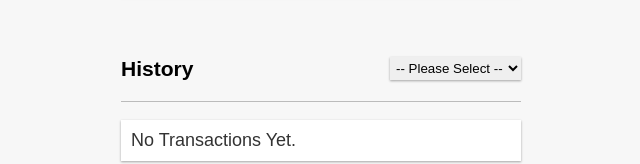
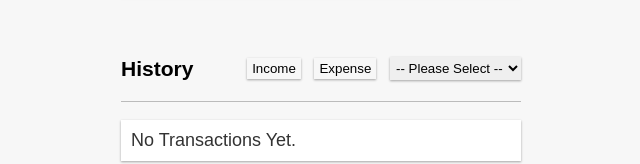
Before and after one commit to udK01/IncomeExpenseApp, a React (Vite) app: page / in a window 1280 px wide. Shown: the part 360-524 px from the top of the page, without its empty margins (319-959 px from the left). Built offline with nearby package versions, Linux system fonts and the light colour scheme.

Commit message:
Added filters for income and expense.

```diff
--- a/src/components/History.jsx
+++ b/src/components/History.jsx
@@ -4,27 +4,62 @@ import { useState, useEffect } from "react";
 export default function History(props) {
   const [transactions, setTransactions] = useState(props.transactions);
   const [selectedOption, setSelectedOption] = useState("");
+  const [historyFilter, setHistoryFilter] = useState("");
 
   const handleSelectChange = (e) => {
     setSelectedOption(e.target.value);
   };
 
+  function handleHistoryFilterChange(e) {
+    const clickedButton = e.target;
+    setHistoryFilter(clickedButton.textContent);
+
+    if (historyFilter !== clickedButton.textContent) {
+      const otherButtonId =
+        clickedButton.id === "incomeBtn" ? "expenseBtn" : "incomeBtn";
+      document.getElementById(otherButtonId).classList.remove("btnPressed");
+      clickedButton.classList.toggle("btnPressed");
+      setSelectedOption("");
+    } else {
+      clickedButton.classList.remove("btnPressed");
+      setHistoryFilter("");
+      setSelectedOption("");
+    }
+  }
+
   useEffect(() => {
     switch (selectedOption) {
       case "Ascending":
-        setTransactions(
-          [...props.transactions].sort((a, b) => a.amount - b.amount)
+        setTransactions((prevTransactions) =>
+          [...prevTransactions].sort((a, b) => a.amount - b.amount)
         );
         break;
       case "Descending":
-        setTransactions(
-          [...props.transactions].sort((a, b) => b.amount - a.amount)
+        setTransactions((prevTransactions) =>
+          [...prevTransactions].sort((a, b) => b.amount - a.amount)
         );
         break;
       default:
         setTransactions(props.transactions);
     }
   }, [selectedOption, props.transactions]);
+
+  useEffect(() => {
+    switch (historyFilter) {
+      case "Income":
+        setTransactions(
+          props.transactions.filter((transaction) => transaction.amount >= 0)
+        );
+        break;
+      case "Expense":
+        setTransactions(
+          props.transactions.filter((transaction) => transaction.amount <= 0)
+        );
+        break;
+      default:
+        setTransactions(props.transactions);
+    }
+  }, [historyFilter, props.transactions]);
 
   function displayTransactions() {
     if (transactions.length !== 0) {
@@ -33,7 +68,7 @@ export default function History(props) {
           key={index}
           index={index}
           text={transaction.text}
-          liClassName={IncomeOrExpense(transaction.amount)}
+          liClassName={incomeOrExpense(transaction.amount)}
           amount={transaction.amount}
           deleteTransaction={props.onTransactionDelete}
         />
@@ -43,14 +78,28 @@ export default function History(props) {
     }
   }
 
-  function IncomeOrExpense(n) {
-    return n.toString().charAt(0) === "-" ? "moneyOut" : "moneyIn";
+  function incomeOrExpense(n) {
+    return n < 0 ? "moneyOut" : "moneyIn";
   }
 
   return (
     <>
       <div id="history-container" className="underline">
         <h3>History</h3>
+        <button
+          id="incomeBtn"
+          className="income-filter-btn"
+          onClick={handleHistoryFilterChange}
+        >
+          Income
+        </button>
+        <button
+          id="expenseBtn"
+          className="expense-filter-btn"
+          onClick={handleHistoryFilterChange}
+        >
+          Expense
+        </button>
         <select
           id="dropdown-filter"
           value={selectedOption}
--- a/src/components/NewTransaction.jsx
+++ b/src/components/NewTransaction.jsx
@@ -5,7 +5,7 @@ export default function NewTransaction({ onNewTransaction }) {
     const textInput = document.getElementById("text").value;
     const amountInput = document.getElementById("amount").value;
 
-    if (textInput !== `` && amountInput !== null) {
+    if (textInput !== `` && amountInput !== null && amountInput !== `0`) {
       const newTransaction = {
         text: textInput,
         amount: parseFloat(amountInput),
--- a/src/index.css
+++ b/src/index.css
@@ -169,6 +169,42 @@ input[type='number'] {
   box-shadow: 0 1px 3px rgba(0, 0, 0, 0.12), 0 1px 2px rgba(0, 0, 0, 0.24);
 }
 
+.income-filter-btn {
+  display: inline-block;
+  padding: 3px 5px;
+  border: none;
+  margin-top: 20px;
+  margin-left: 40px;
+  cursor: pointer;
+  background: none;
+  box-shadow: 0 1px 3px rgba(0, 0, 0, 0.12), 0 1px 2px rgba(0, 0, 0, 0.24);
+}
+
+.income-filter-btn:hover {
+  background-color: #9c88ff;
+  color: #fff;
+}
+
+.expense-filter-btn {
+  display: inline-block;
+  padding: 3px 5px;
+  border: none;
+  margin-top: 20px;
+  cursor: pointer;
+  background: none;
+  box-shadow: 0 1px 3px rgba(0, 0, 0, 0.12), 0 1px 2px rgba(0, 0, 0, 0.24);
+}
+
+.expense-filter-btn:hover {
+  background-color: #9c88ff;
+  color: #fff;
+}
+
+.btnPressed {
+  background-color: #9c88ff;
+  color: #fff;
+}
+
 #history-container {
   display: flex;
   align-items: center;
```
